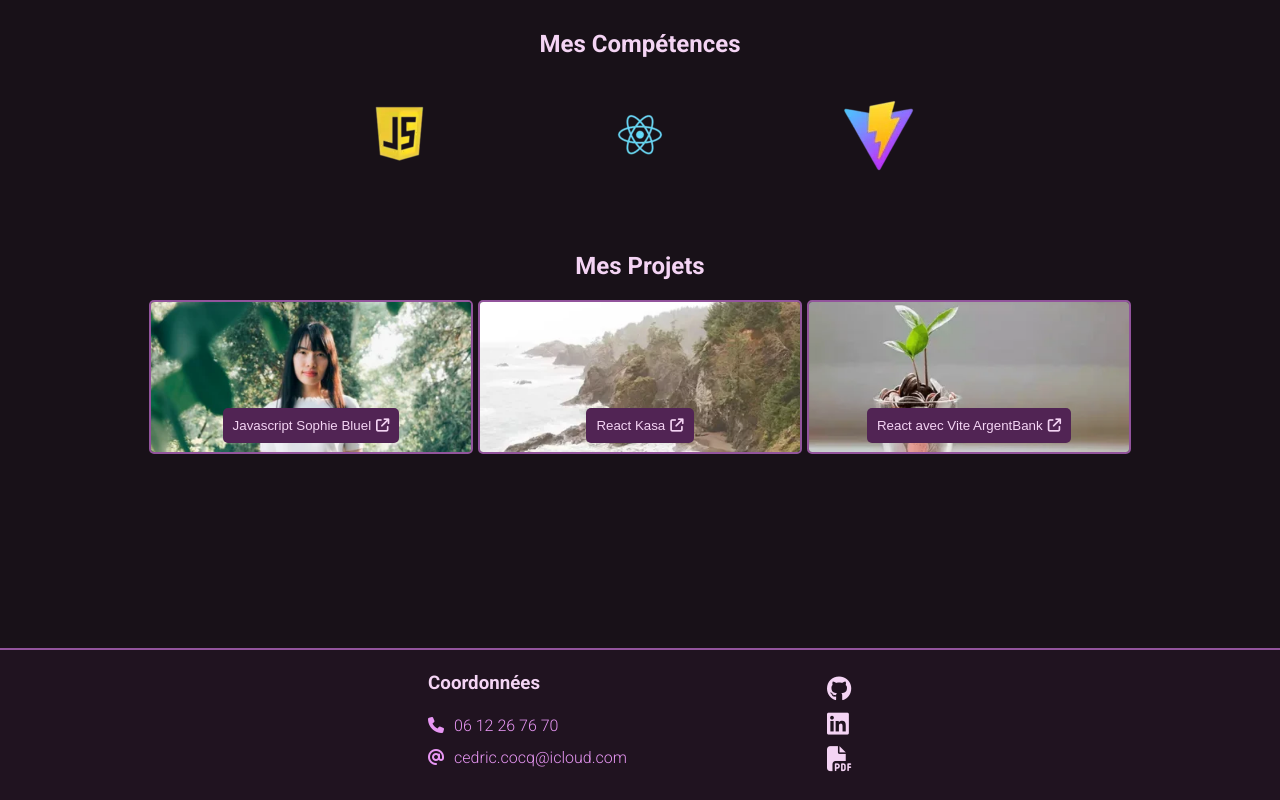
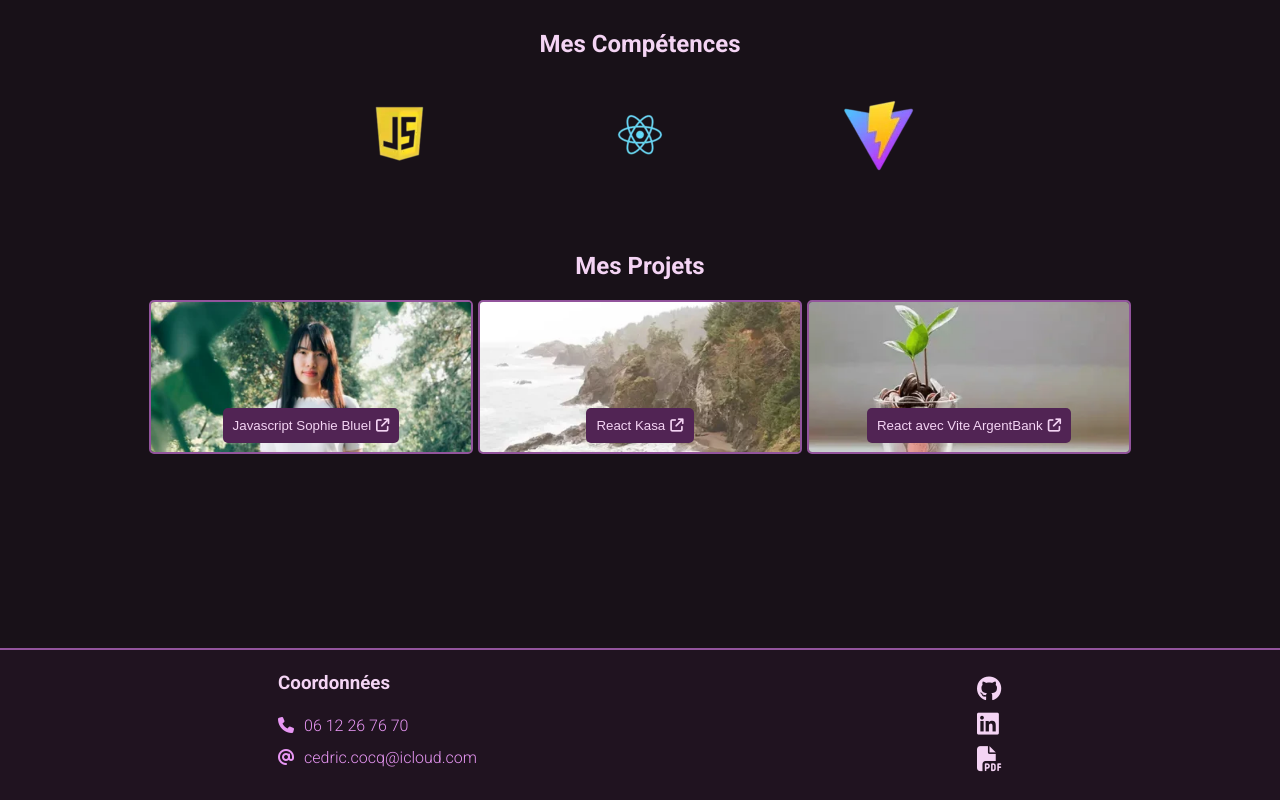
Before and after one commit to cedric-developpeur-web/ReactVite_Portfolio, a React (Vite) app in the folder front_end/: page / in a window 1280 px wide. Shown: the part 427-1227 px from the top of the page. Built offline with nearby package versions, Linux system fonts and the light colour scheme.

Commit message:
modification footer

```diff
--- a/front_end/src/component/footer/footer.scss
+++ b/front_end/src/component/footer/footer.scss
@@ -2,7 +2,7 @@ footer {
   display: flex;
   justify-content: center;
   align-items: center;
-  gap: 40px;
+  gap: 60px;
   width: 100%;
   height: 150px;
   border-top: solid 2px $color_border;
@@ -68,13 +68,14 @@ footer {
 // grand ecran mobile
 @media screen and (min-width:480px) {
   footer {
-    gap: 100px;
+    gap: 150px;
   }
 }
 
 // // version tablette
 @media screen and (min-width:767px) {
   footer {
+    gap: 300px;
     margin-top: 155px;
 
     .dispo_coordonnee {
@@ -86,7 +87,7 @@ footer {
 // // version desktop full hd
 @media screen and (min-width:1024px) {
   footer {
-    gap: 200px;
+    gap: 500px;
   }
 }
 
```
